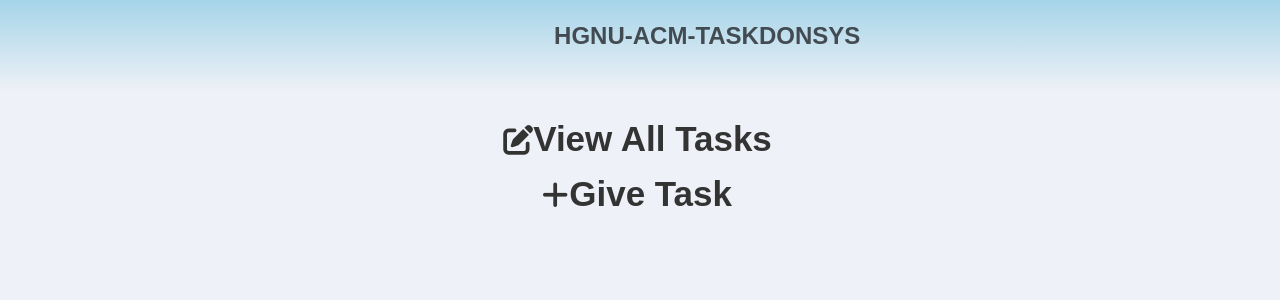
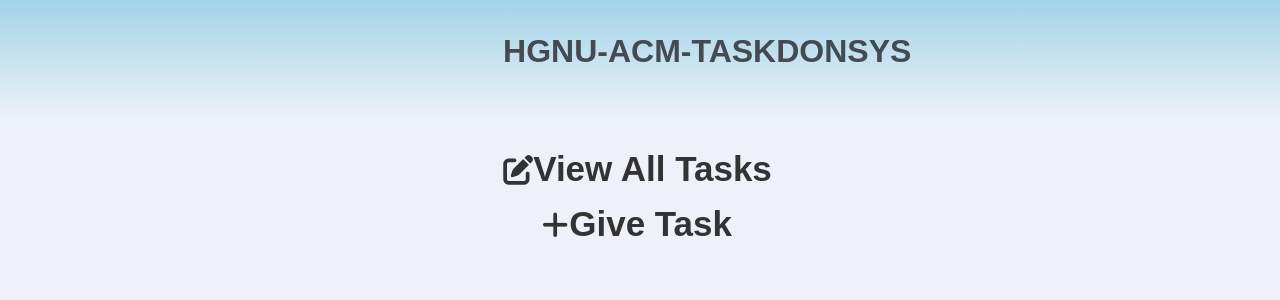
Before and after one commit to lcx17386298390/task_punch_system, a Vue app in the folder start-end/: page /#/ in a window 1280 px wide. Shown: the top 300 px of the page. Built offline with nearby package versions, Linux system fonts and the light colour scheme.

Commit message:
extent&&larger font-size for banner

```diff
--- a/start-end/src/components/TopBanner.vue
+++ b/start-end/src/components/TopBanner.vue
@@ -14,7 +14,7 @@ export default {
 <style>
 .banner {
   width: auto;
-  height: 70px;
+  height: 100px;
    background: linear-gradient(to top, #d4ddec00, #6abddca9);
   display: flex;
   align-items: center;
@@ -25,7 +25,7 @@ export default {
   margin-right: -1%;
 }
 .banner h1 {
-  font-size: 24px;
+  font-size: 32px;
   font-weight: bold;
   white-space: nowrap;
   text-align: center;
```
